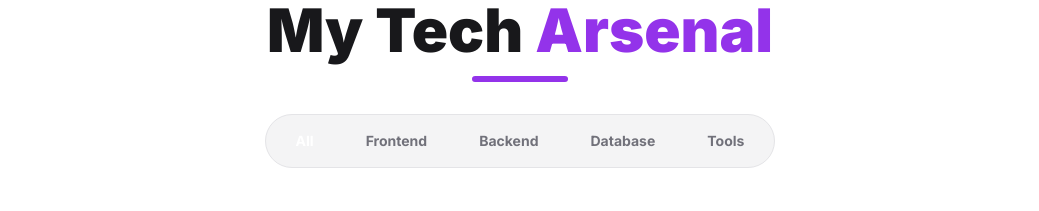
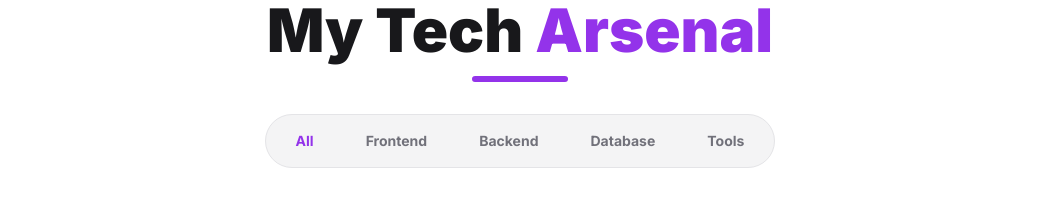
Before and after one commit to Ar1veeee/my-portfolio, a Next.js app: page / in a window 1280 px wide. Shown: the part 940-1151 px from the top of the page, without its empty margins (120-1159 px from the left). Built offline with nearby package versions, Linux system fonts and the light colour scheme.

Commit message:
feat: change text color in category filter on light mode

```diff
--- a/app/components/Skills/Skills.tsx
+++ b/app/components/Skills/Skills.tsx
@@ -78,7 +78,7 @@ function Skills() {
                   onClick={() => setActiveTab(tab)}
                   className={`relative px-4 py-2 md:px-6 md:py-2.5 text-xs md:text-sm font-bold capitalize transition-all duration-300 rounded-full ${
                     activeTab === tab
-                      ? "text-white dark:text-white"
+                      ? "text-purple-600 dark:text-white"
                       : "text-zinc-500 hover:text-zinc-800 dark:hover:text-zinc-200"
                   }`}
                 >
```
